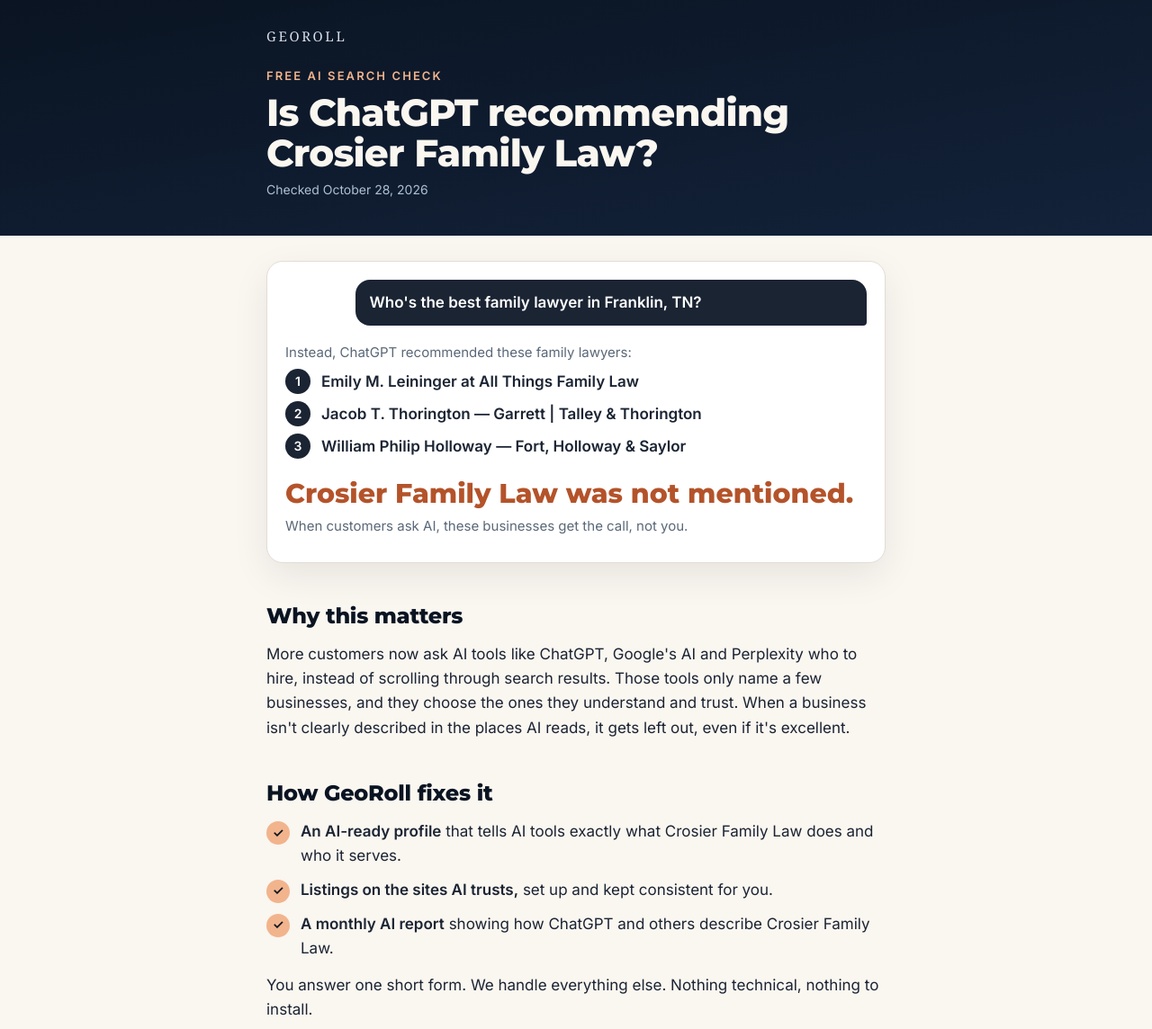
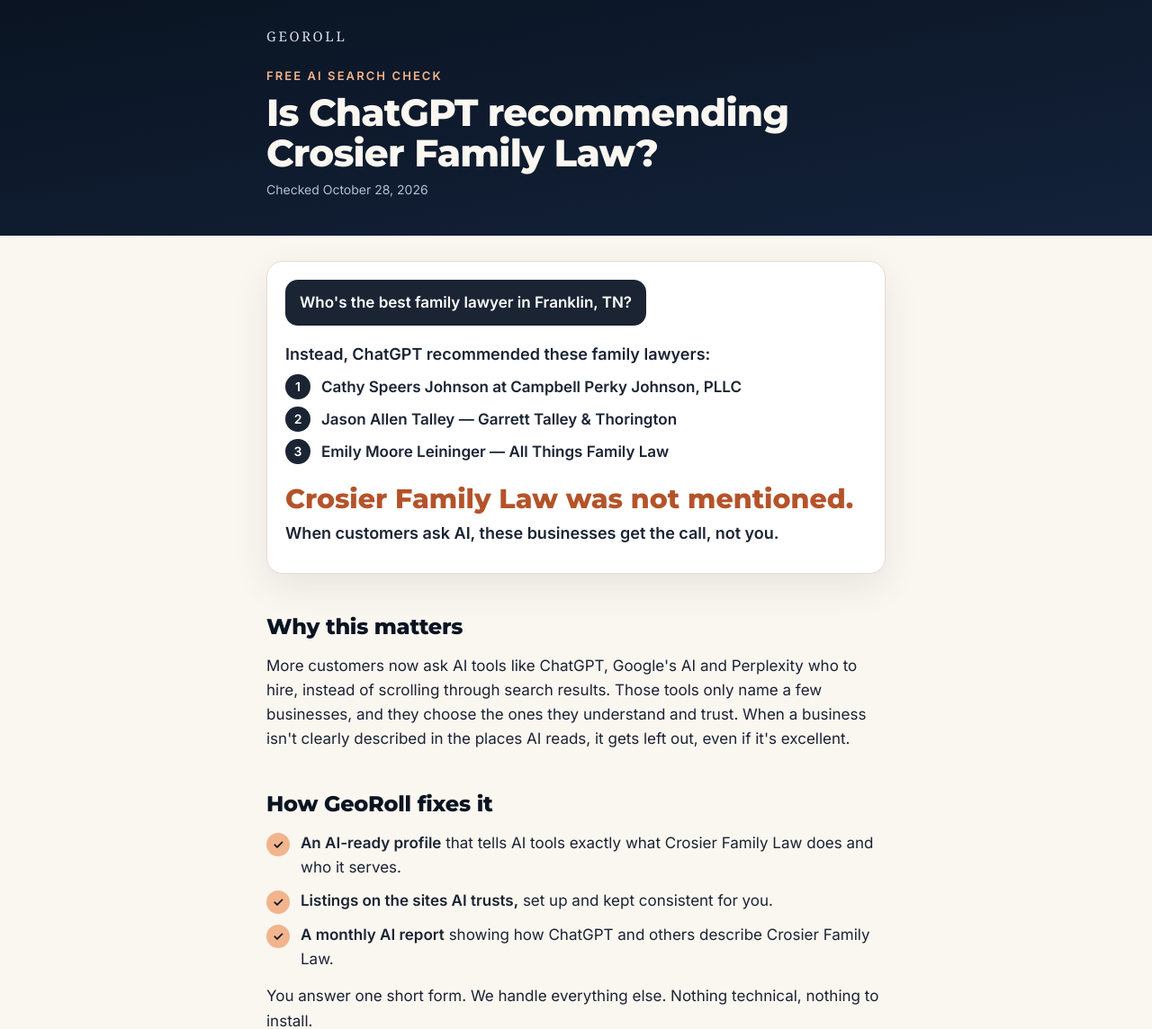
Before and after one commit to GeoRoll/geo-portal, a Jekyll site: the page built from audits/crosier-family-law-franklin-3f58069709d8/index.html, in a window 1280 px wide, cut to the strip 0-1144 px from the top of the page. Shown: the whole strip at 90% size. Built offline with Jekyll 4.4.1, drawn with Linux system fonts in a browser that asks for light colours.

Commit message:
Audit Crosier Family Law

```diff
--- a/audits/crosier-family-law-franklin-3f58069709d8/index.html
+++ b/audits/crosier-family-law-franklin-3f58069709d8/index.html
@@ -18,8 +18,8 @@
 .date{color:#AFC0D3;font-size:14px}
 main{padding-block:28px 56px}
 .chat{background:#fff;border:1px solid var(--line);border-radius:18px;padding:20px 20px 22px;box-shadow:0 14px 40px rgba(10,20,34,.08)}
-.q{background:var(--ink);color:#fff;border-radius:16px 16px 4px 16px;padding:12px 16px;font-weight:600;margin-left:12%}
-.lbl{margin:18px 0 6px;color:var(--muted);font-size:15px}
+.q{background:var(--ink);color:#fff;border-radius:14px;padding:12px 16px;font-weight:600;display:inline-block;max-width:100%}
+.lbl{margin:20px 0 10px;color:var(--ink);font-size:18px;font-weight:700;line-height:1.35}
 ol{list-style:none;padding:0;margin:0;display:grid;gap:8px}
 li{display:flex;align-items:center;gap:12px;font-weight:600}
 .num{width:28px;height:28px;border-radius:50%;background:var(--ink);color:#fff;font-size:14px;display:flex;align-items:center;justify-content:center;flex:none}
@@ -40,8 +40,8 @@
 <h1>Is ChatGPT recommending Crosier Family Law?</h1><div class="date">Checked October 28, 2026</div></div></header>
 <main><div class="wrap">
 <div class="chat"><div class="q">Who&#x27;s the best family lawyer in Franklin, TN?</div>
-<div class="lbl">Instead, ChatGPT recommended these family lawyers:</div><ol><li><span class="num">1</span><span>Emily M. Leininger at All Things Family Law</span></li><li><span class="num">2</span><span>Jacob T. Thorington — Garrett | Talley &amp; Thorington</span></li><li><span class="num">3</span><span>William Philip Holloway — Fort, Holloway &amp; Saylor</span></li></ol>
-<div class="verdict">Crosier Family Law was not mentioned.</div><div class="lbl" style="margin-top:6px">When customers ask AI, these businesses get the call, not you.</div></div>
+<div class="lbl">Instead, ChatGPT recommended these family lawyers:</div><ol><li><span class="num">1</span><span>Cathy Speers Johnson at Campbell Perky Johnson, PLLC</span></li><li><span class="num">2</span><span>Jason Allen Talley — Garrett Talley &amp; Thorington</span></li><li><span class="num">3</span><span>Emily Moore Leininger — All Things Family Law</span></li></ol>
+<div class="verdict">Crosier Family Law was not mentioned.</div><div class="lbl" style="margin-top:8px">When customers ask AI, these businesses get the call, not you.</div></div>
 
 <h2>Why this matters</h2>
 <p>More customers now ask AI tools like ChatGPT, Google's AI and Perplexity who to hire, instead of scrolling through search results. Those tools only name a few businesses, and they choose the ones they understand and trust. When a business isn't clearly described in the places AI reads, it gets left out, even if it's excellent.</p>
```
